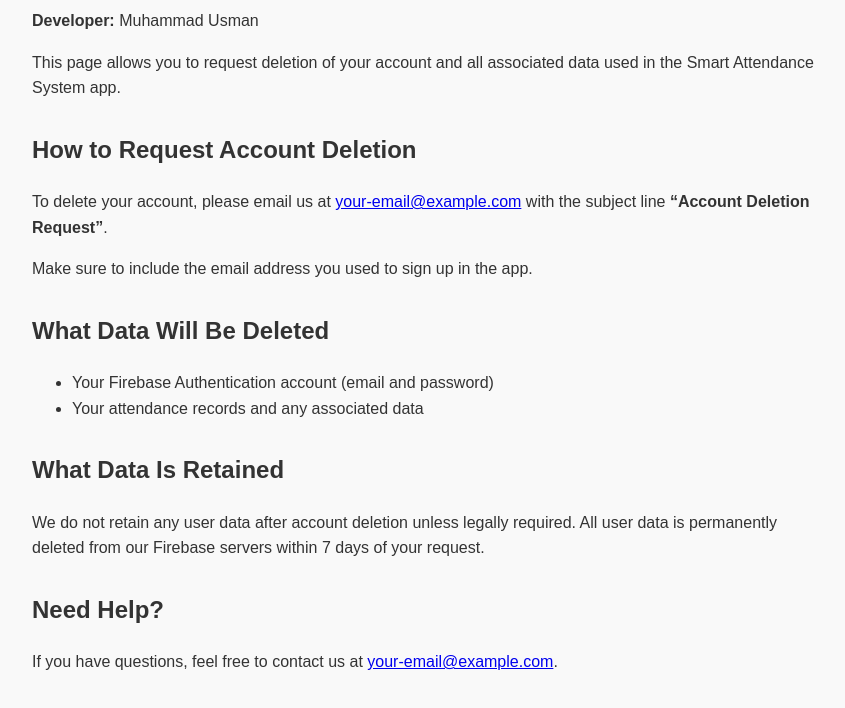
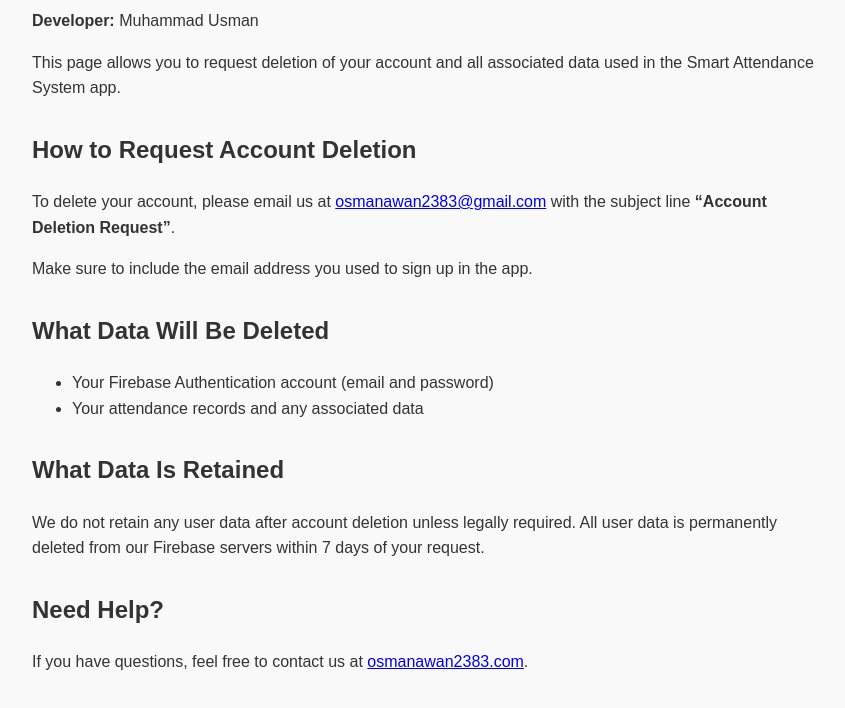
Before and after one commit to creativeosman/Account_Deletion, a plain HTML site: page index.html in a window 1280 px wide. Shown: the part 156-864 px from the top of the page, without its empty margins (208-1053 px from the left). Drawn offline with Linux system fonts and the light colour scheme.

Commit message:
Update index.html

```diff
--- a/index.html
+++ b/index.html
@@ -32,7 +32,7 @@
 
   <div class="section">
     <h2>How to Request Account Deletion</h2>
-    <p>To delete your account, please email us at <a href="mailto:your-email@example.com">your-email@example.com</a> with the subject line <strong>“Account Deletion Request”</strong>.</p>
+    <p>To delete your account, please email us at <a href="mailto:osmanawan2383@gmail.com">osmanawan2383@gmail.com</a> with the subject line <strong>“Account Deletion Request”</strong>.</p>
     <p>Make sure to include the email address you used to sign up in the app.</p>
   </div>
 
@@ -51,7 +51,7 @@
 
   <div class="section">
     <h2>Need Help?</h2>
-    <p>If you have questions, feel free to contact us at <a href="mailto:your-email@example.com">your-email@example.com</a>.</p>
+    <p>If you have questions, feel free to contact us at <a href="mailto:osmanawan2383@gmail.com">osmanawan2383.com</a>.</p>
   </div>
 </body>
 </html>
```
